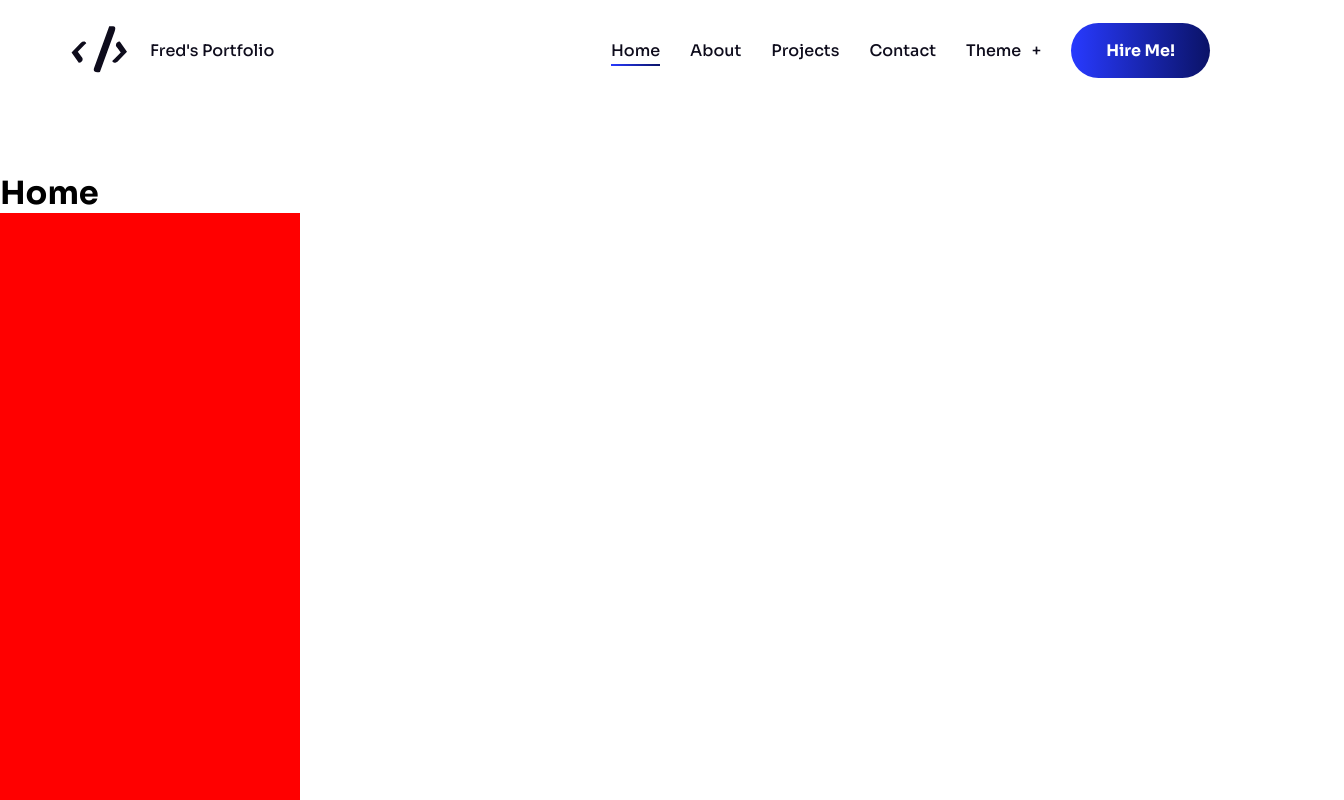
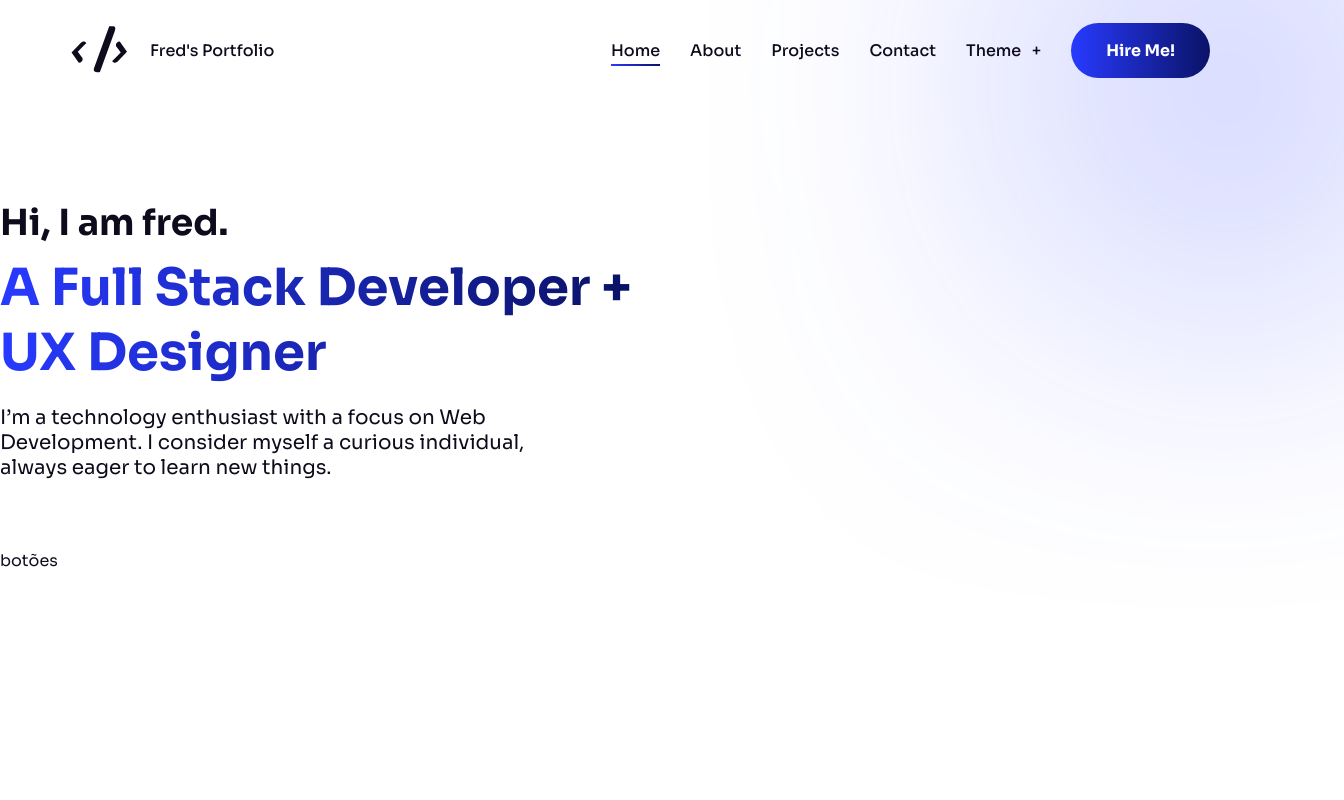
Before and after one commit to TwickE/Portfolio-Old, a React (Vite) app: page / in a window 1280 px wide. Shown: the top 800 px of the page, 1344 px wide, since content can reach past the window. Built offline with nearby package versions, Linux system fonts and the light colour scheme.

Commit message:
Started working on the HeroSection and the OutlineButton

```diff
--- /dev/null
+++ b/src/components/HeroSection.css
@@ -0,0 +1,53 @@
+.hero-section {
+    width: 1320px;
+    margin: auto;
+    display: flex;
+    flex-direction: row;
+    margin-top: 100px;
+}
+
+.hero-section::before {
+    content: '';
+    position: absolute;
+    top: 0;
+    right: 0;
+    width: 320px;
+    height: 320px;
+    border-radius: 50%;
+    background: var(--radial-gradient);
+    filter: blur(150px);
+    margin-right: -5%;
+    margin-top: -5%;
+    z-index: -1;
+}
+
+.container-info {
+    width: 50%;
+    display: flex;
+    flex-direction: column;
+    justify-content: center;
+    align-items: flex-start;
+    color: var(--text-color);
+}
+
+.container-info h2 {
+    font-size: 2.25rem;
+    font-weight: 700;
+    margin-bottom: 10px;
+}
+
+.container-info h1 {
+    font-size: 3.2rem;
+    font-weight: 700;
+    margin-bottom: 20px;
+    background: var(--text-gradient);
+    background-clip: text;
+    color: transparent;
+}
+
+.container-info p {
+    font-size: 1.25rem;
+    font-size: 1.25rem;
+    margin-bottom: 70px;
+    max-width: 540px;
+}
--- /dev/null
+++ b/src/components/HeroSection.jsx
@@ -0,0 +1,19 @@
+import './HeroSection.css'
+
+function HeroSection() {
+    return (
+        <main className="hero-section">
+            <div className='container-info'>
+                <h2>Hi, I am fred.</h2>
+                <h1>A Full Stack Developer +<br></br>UX Designer</h1>
+                <p>I&rsquo;m a technology enthusiast with a focus on Web Development. I consider myself a curious individual, always eager to learn new things.</p>
+                <div className='container-buttons'>
+                    botões
+                </div>
+            </div>
+        </main>
+
+    )
+}
+
+export default HeroSection
--- a/src/components/Navbar.jsx
+++ b/src/components/Navbar.jsx
@@ -11,7 +11,7 @@ function Navbar(props) {
     const [mobileThemeMenuActive, setMobileThemeMenuActive] = useState(false);
 
     const mobileMenuItemsStyles = {
-        height: isMenuActive ?'calc(100dvh - 100px)' : '',
+        height: isMenuActive ?'calc(100dvh - 100px)' : '0px',
         opacity: isMenuActive ? 1 : 0
     }
 
--- /dev/null
+++ b/src/components/sub-components/Outlinebutton.css
@@ -0,0 +1,5 @@
+.outline-button {
+    border: 1px solid var(--primary-color);
+    color: var(--primary-color);
+    font-size: 1rem;
+}
--- a/src/index.css
+++ b/src/index.css
@@ -9,7 +9,7 @@
     --grey: #747779;
     --form-border-color: #0A1264;
     --button-gradient: linear-gradient(to right, var(--primary-color) 0%, var(--secondary-color) 51%, var(--primary-color) 100%);
-    --text-gradient: linear-gradient(to right, var(--primary-color) 0%, var(--secondary-color) 51%, var(--primary-color) 100%);
+    --text-gradient: linear-gradient(to right, var(--primary-color) 0%, var(--secondary-color) 100%);
     --radial-gradient: linear-gradient(260deg, var(--primary-color) 0%, rgba(67, 84, 210, 0) 100%)
 }
 
--- a/src/pages/About.jsx
+++ b/src/pages/About.jsx
@@ -1,6 +1,11 @@
+import Navbar from "../components/Navbar"
+
 function About() {
     return (
-        <h1>About</h1>
+        <>
+            <Navbar activeLink="about" />
+            <h1>About</h1>
+        </>
     )
 }
 
--- a/src/pages/Contact.jsx
+++ b/src/pages/Contact.jsx
@@ -1,6 +1,11 @@
+import Navbar from "../components/Navbar"
+
 function Contact() {
     return (
-        <h1>Contact</h1>
+        <>
+            <Navbar activeLink="contact" />
+            <h1>Contact</h1>
+        </>
     )
 }
 
--- a/src/pages/Home.jsx
+++ b/src/pages/Home.jsx
@@ -1,13 +1,12 @@
 import Navbar from "../components/Navbar"
+import HeroSection from "../components/HeroSection"
 
 function Home() {
     return (
         <>
             <Navbar activeLink="home" />
-            <h1>Home</h1>
-            <div style={{width: "300px", height: "3000px", backgroundColor: "red"}}></div>
+            <HeroSection />
         </>
-
     )
 }
 
--- a/src/pages/NotFound.jsx
+++ b/src/pages/NotFound.jsx
@@ -1,6 +1,11 @@
+import Navbar from "../components/Navbar"
+
 function NotFound() {
     return (
-        <h1>NotFound</h1>
+        <>
+            <Navbar activeLink="" />
+            <h1>404: Page not found</h1>
+        </>
     )
 }
 
--- a/src/pages/Projects.jsx
+++ b/src/pages/Projects.jsx
@@ -1,6 +1,11 @@
+import Navbar from "../components/Navbar"
+
 function Projects() {
     return (
-        <h1>Projects</h1>
+        <>
+            <Navbar activeLink="projects" />
+            <h1>Projects</h1>
+        </>
     )
 }
 
```
Also changed, not shown: src/components/sub-components/OutlineButton.jsx (added, +27 -0 lines).
